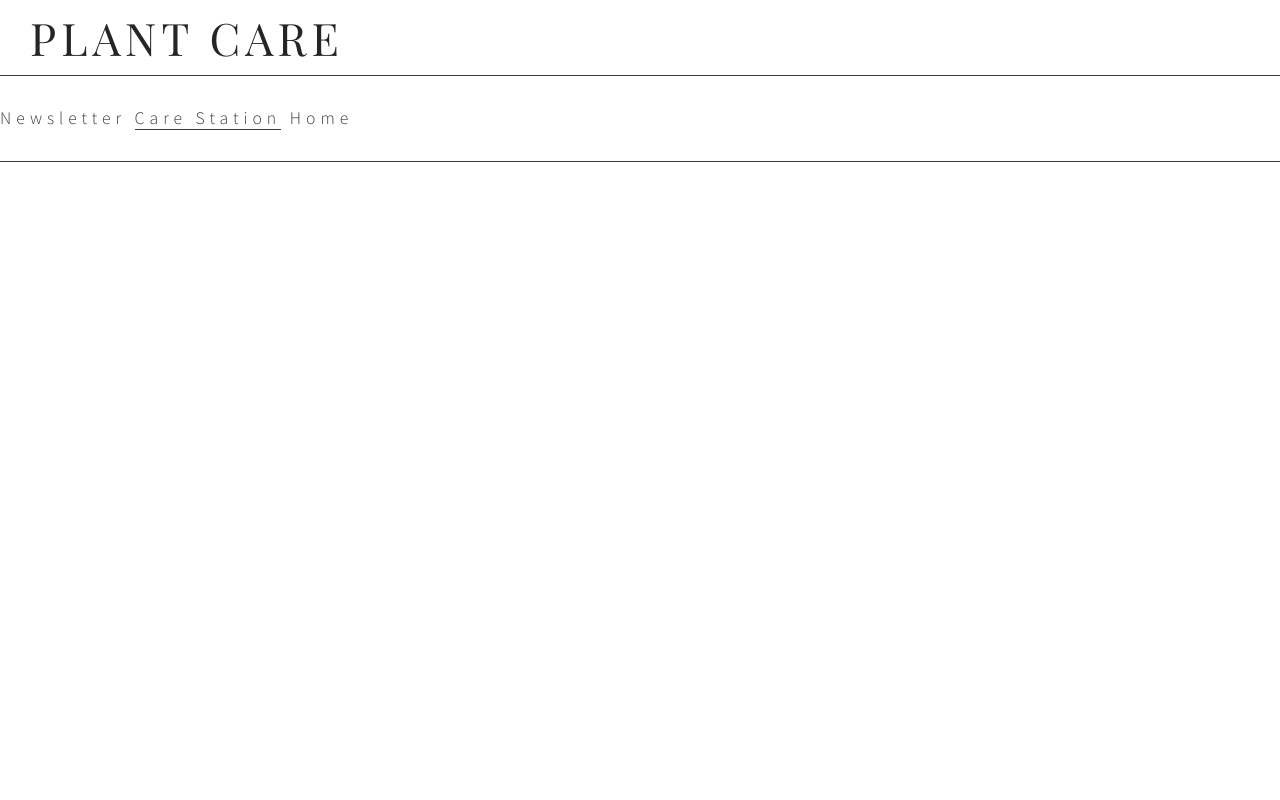
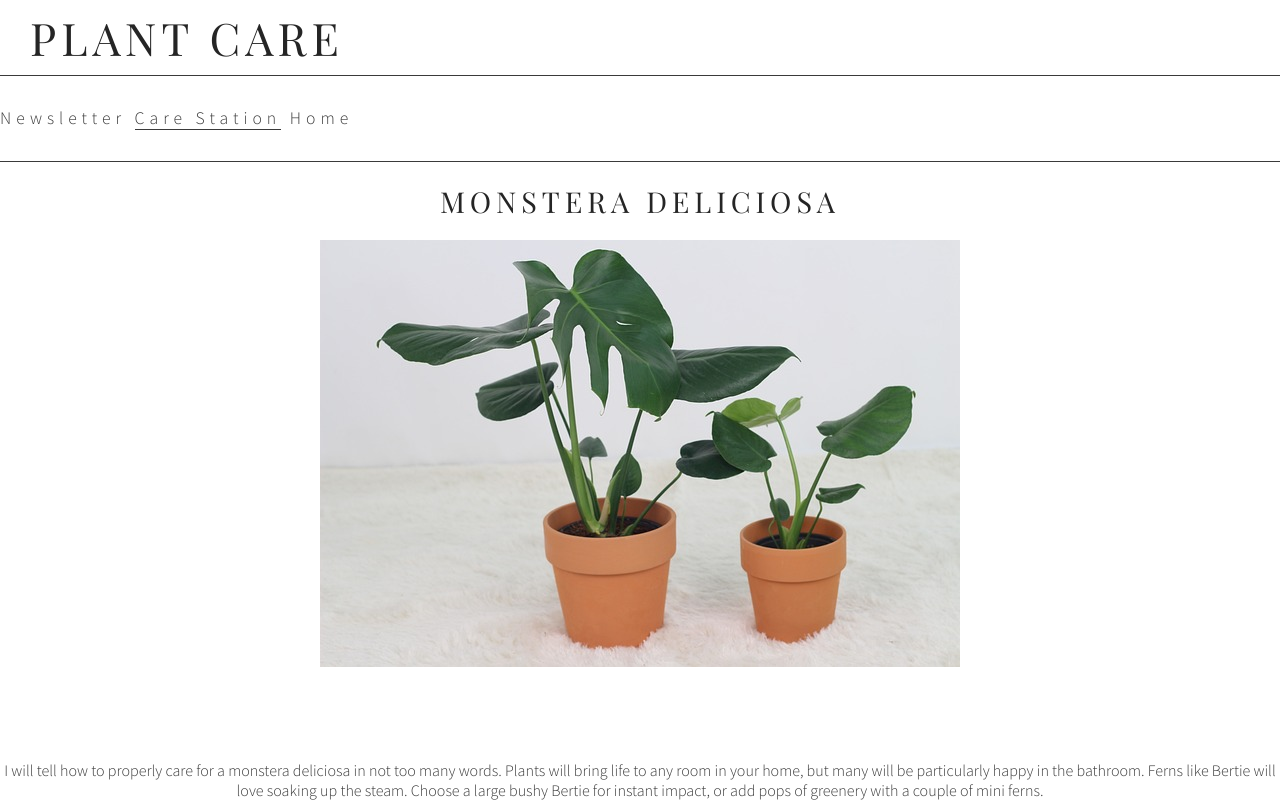
Before and after one commit to Krnsand/portfolio1_plant_care, a plain HTML site: page care_station.html in a window 1280 px wide. Drawn offline with Linux system fonts and the light colour scheme.

Commit message:
Add first care station item and start to style text, add styling to footer

```diff
--- a/assets/css/style.css
+++ b/assets/css/style.css
@@ -47,9 +47,8 @@ hr {
 
 #menu li {
     list-style-type: none;
-    display: inline-block;
-    position: relative;
-    text-align: center;
+    display: inline-block
+
 }
 
 #menu a {
@@ -113,3 +112,50 @@ hr {
     background-size: 30%;
     background-position: left;
 }
+
+/* care station */
+
+#care {
+    text-align: center;
+}
+
+#monstera-care {
+    font-size: 180%;
+    text-align: center;
+    margin-top: 20px;
+}
+
+.care-image1 {
+    height: 500px;
+    width: 50%;
+    display: block;
+    margin-left: auto;
+    margin-right: auto;
+    background-repeat: no-repeat;
+    margin-top: 20px;
+}
+
+#care > p {
+    margin-top: 20px;
+}
+
+
+/* footer */
+
+footer {
+    height: 150px;
+}
+
+.social-networks {
+    text-align: center;
+}
+
+.social-networks>li {
+    display: inline;
+}
+
+.social-networks i {
+    font-size: 160%;
+    margin: 1%;
+    padding: 5%;
+    color: #3a3a3a;
--- a/care_station.html
+++ b/care_station.html
@@ -25,6 +25,17 @@
         </nav>
         <hr>
 
+        <section id="care">
+           <h2 id="monstera-care">Monstera Deliciosa</h2>
+
+            <div class="care-image1">
+            <img src="assets/images/monstera_care1.jpg" alt="two monstera plants of differents sizes in clay pots">
+        </div>
+            <p>I will tell how to properly care for a monstera deliciosa in not too many words.
+                Plants will bring life to any room in your home, but many will be particularly happy in the bathroom.
+                Ferns like Bertie will love soaking up the steam. Choose a large bushy Bertie for instant impact,
+                or add pops of greenery with a couple of mini ferns.</p>
+        </section>
     </header>
 </body>
 </html>
```
Also changed, not shown: assets/images/monstera_care1.jpg (added).
